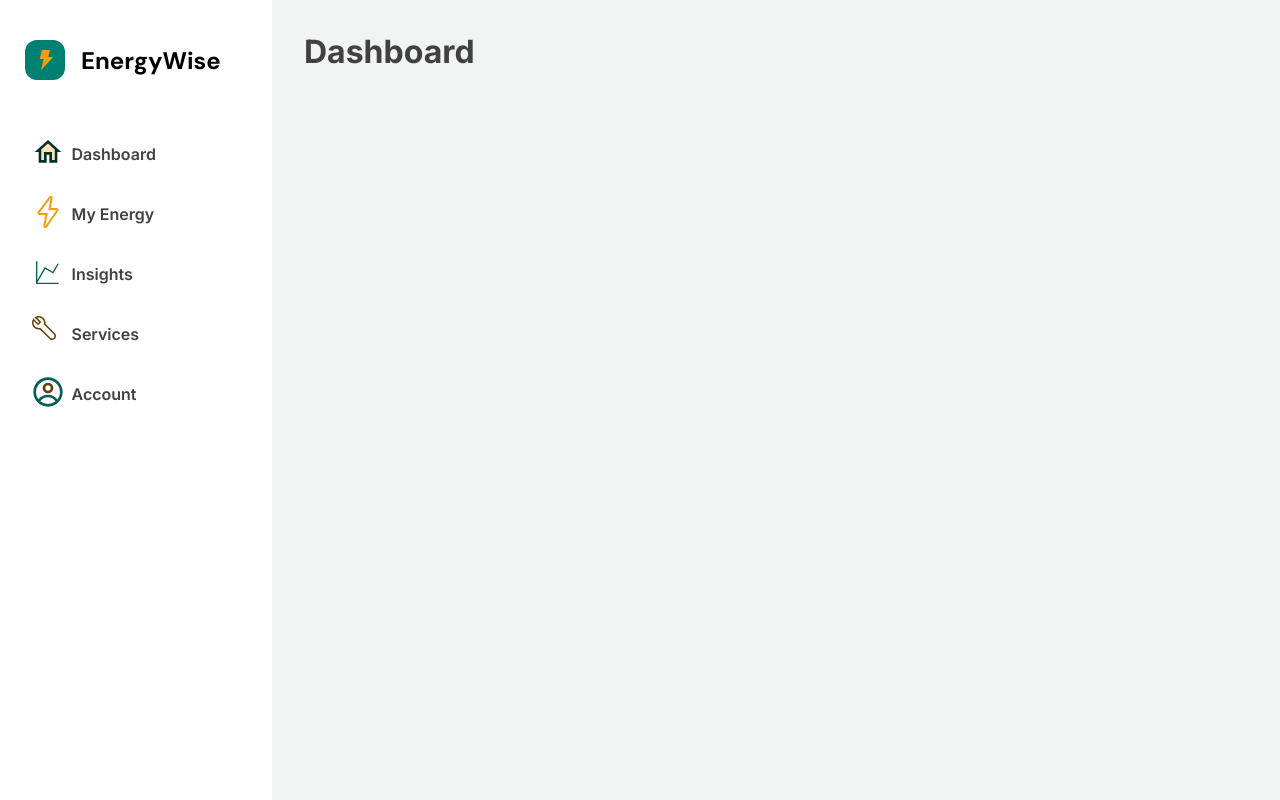
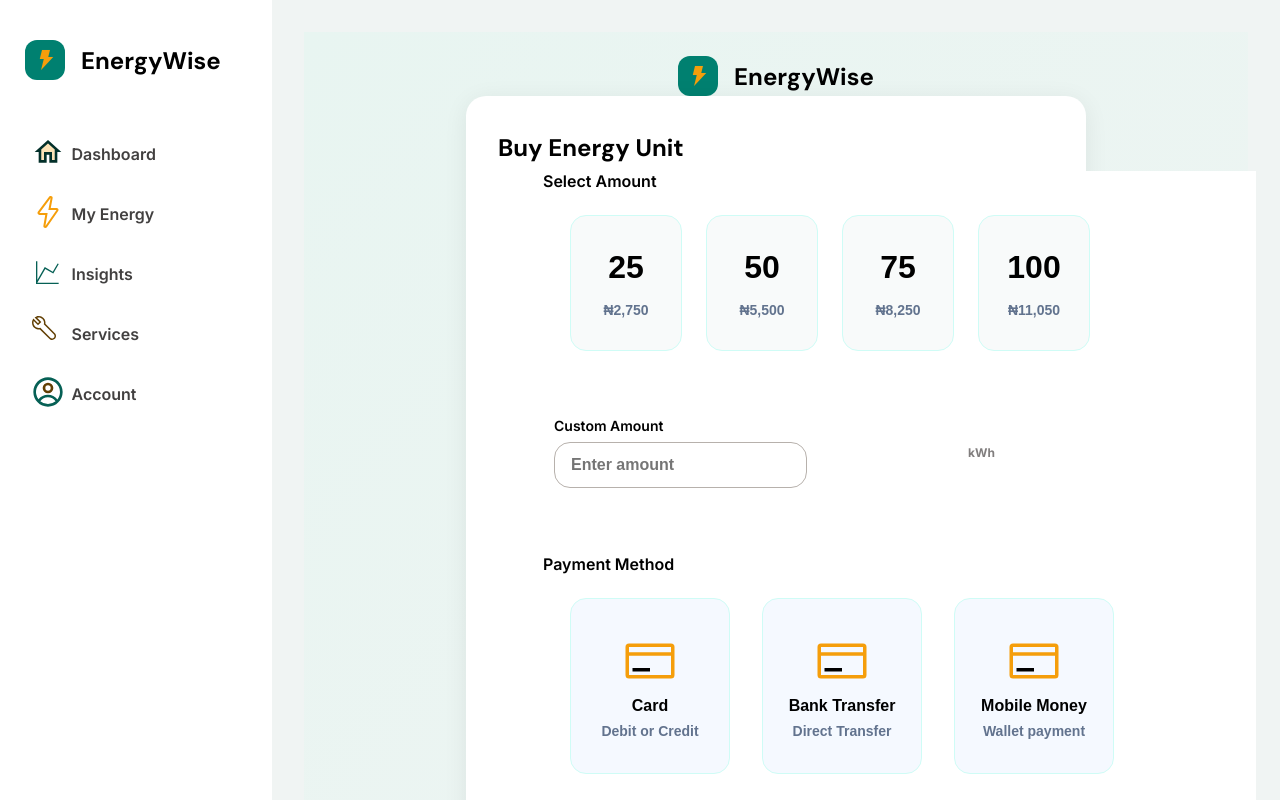
Before and after one commit to WTF-CapstoneProject-Team41/EnergyWise-frontend, a React (Vite) app: page /onboarding/buy-energy in a window 1280 px wide. Shown: the top 800 px of the page. Built offline with nearby package versions, Linux system fonts and the light colour scheme; no server answers.

Commit message:
buy energy onboarding done pending layout for sidebar

```diff
--- a/src/App.jsx
+++ b/src/App.jsx
@@ -3,6 +3,7 @@ import "./App.css";
 import Sidebar from "./components/Sidebar/Sidebar";
 import MyEnergy from "./pages/MyEnergy/MyEnergy";
 import BuyEnergy from "./pages/BuyEnergy/BuyEnergy";
+import BuyEnergyOnboarding from "./pages/Onboarding/BuyEnergyOnboarding";
 
 // Stub pages to be replaced with real components
 function Dashboard() {
@@ -32,6 +33,10 @@ function App() {
             <Route path="/services" element={<Services />} />
             <Route path="/account" element={<Account />} />
             <Route path="/buy-energy" element={<BuyEnergy />} />
+            <Route
+              path="/onboarding/buy-energy"
+              element={<BuyEnergyOnboarding />}
+            />
             <Route path="*" element={<Dashboard />} />
           </Routes>
         </main>
--- a/src/pages/Onboarding/BuyEnergyOnboarding.jsx
+++ b/src/pages/Onboarding/BuyEnergyOnboarding.jsx
@@ -0,0 +1,34 @@
+import BuyEnergyForm from "../../components/shared/BuyEnergyForm";
+import styles from "./BuyEnergyOnboarding.module.css";
+
+function BuyEnergyOnboarding() {
+  return (
+    <div className={styles.page}>
+      <div className={styles.logo}>
+        <div className={styles.logoIcon}>
+          <svg
+            xmlns="http://www.w3.org/2000/svg"
+            width="40"
+            height="40"
+            fill="none"
+          >
+            <rect width="40" height="40" fill="#008070" rx="12" />
+            <path
+              fill="#F59E0B"
+              stroke="#F59E0B"
+              strokeWidth=".047"
+              d="m24.97 10.023-1.735 6.971-.006.03h4.975L16.068 29.917l2.715-10.912.008-.03H14.79l2.229-8.953h7.952Z"
+            />
+          </svg>
+        </div>
+        <span className={styles.logoName}>EnergyWise</span>
+      </div>
+      <div className={styles.card}>
+        <h1 className={styles.title}>Buy Energy Unit</h1>
+        <BuyEnergyForm variant="onboarding" />
+      </div>
+    </div>
+  );
+}
+
+export default BuyEnergyOnboarding;
--- /dev/null
+++ b/src/pages/Onboarding/BuyEnergyOnboarding.module.css
@@ -0,0 +1,45 @@
+.page {
+  min-height: 100vh;
+  background: linear-gradient(135deg, #e8f5f1 0%, #f0f4f3 100%);
+  display: flex;
+  flex-direction: column;
+  align-items: center;
+  padding: 24px 16px 60px;
+}
+.logo {
+  display: flex;
+  align-items: center;
+  gap: 16px;
+}
+
+.logoName {
+  color: #000;
+  font-family: var(--font-heading);
+  font-size: 24px;
+  font-style: normal;
+  font-weight: 700;
+  line-height: normal;
+}
+.logoIcon {
+  display: flex;
+  align-items: center;
+  justify-content: center;
+}
+.card {
+  background: #ffffff;
+  border-radius: 20px;
+  padding: 36px 32px;
+  width: 100%;
+  max-width: 620px;
+  box-shadow: 0 4px 24px rgba(0, 0, 0, 0.07);
+}
+
+.title {
+  color: #000;
+  font-family: var(--font-heading);
+  font-size: 24px;
+  font-style: normal;
+  font-weight: 700;
+  line-height: normal;
+  margin-bottom: 8px;
+}
```
